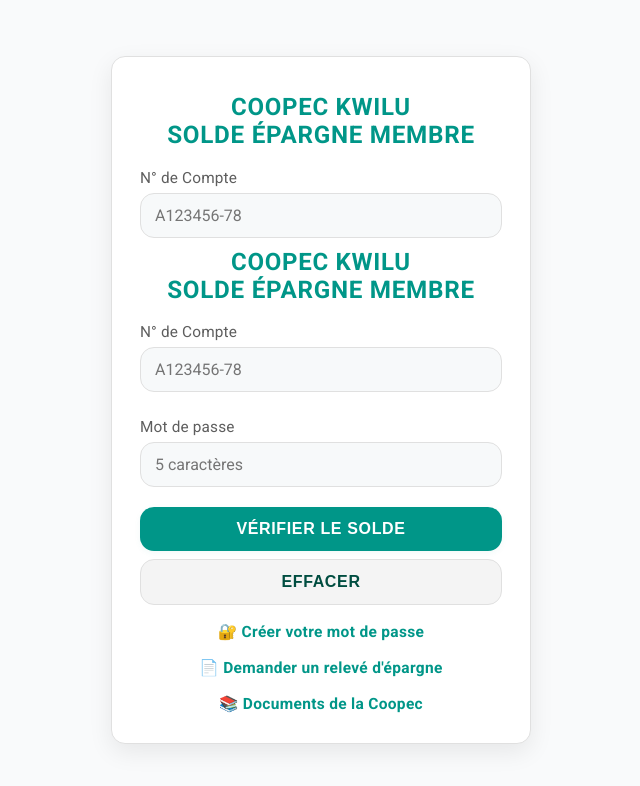
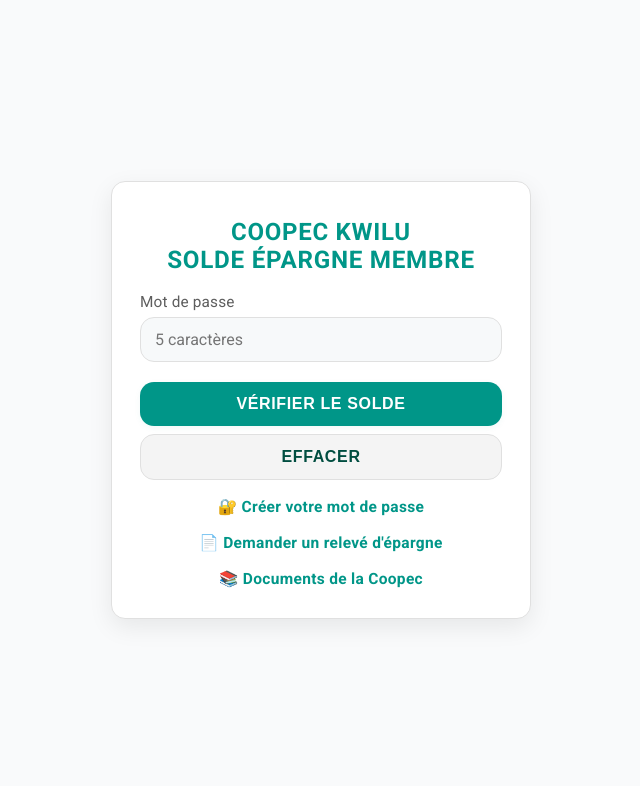
Before and after one commit to nsolotshi/coopeckwilu, a plain HTML site: page index.html in a window 1280 px wide. Shown: the whole page, without its empty margins (319-959 px from the left). Drawn offline with Linux system fonts and the light colour scheme.

Commit message:
Remove account number input from main form
Removed account number input fields and related labels from the main form.

```diff
--- a/index.html
+++ b/index.html
@@ -273,19 +273,6 @@
         📱 Installer l'application
       </button>
     </div>
-
-    <label for="code">N° de Compte</label>
-    <input type="text" id="code" placeholder="A123456-78" autocomplete="off" />
-    <!-- ... reste du code existant ... -->
-
-  <!-- Formulaire principal -->
-  <div id="main-form">
-    <h2>
-      COOPEC KWILU<br>
-      <span style="font-size:1.01em; font-weight:600;">SOLDE ÉPARGNE MEMBRE</span>
-    </h2>
-    <label for="code">N° de Compte</label>
-    <input type="text" id="code" placeholder="A123456-78" autocomplete="off" />
     <label for="password">Mot de passe</label>
     <input type="password" id="password" maxlength="5" placeholder="5 caractères" autocomplete="off" />
     <button onclick="sendData()">VÉRIFIER LE SOLDE</button>
```
